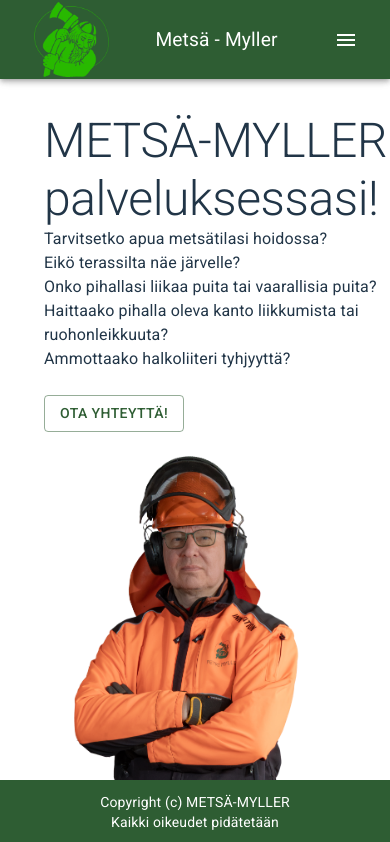
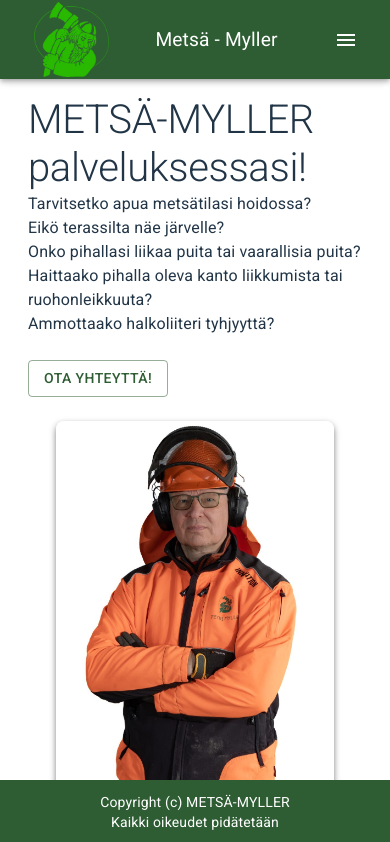
Before and after one commit to roopemyller/metsa-myller-websource, a React (Vite) app: page /#/ in a window 390 px wide. Shown: the top 842 px of the page. Built offline with nearby package versions, Linux system fonts and the light colour scheme.

Commit message:
maybe final fix to mobile ui issues...

```diff
--- a/src/components/Contact.tsx
+++ b/src/components/Contact.tsx
@@ -72,7 +72,7 @@
 
     return (
         <Box sx={{maxWidth: "850px", width: "100%"}}>
-            <Typography variant="h2" sx={{wordBreak: "break-word", fontSize: { xs: '3rem', md: '3.5rem' }}}>
+            <Typography variant="h2" sx={{wordBreak: "break-word", fontSize: { xs: '2.5rem', md: '3.5rem' }}}>
                 YHTEYDENOTTO
             </Typography>
 
--- a/src/components/Home.tsx
+++ b/src/components/Home.tsx
@@ -9,10 +9,10 @@
             direction={{ xs: "column", md: "row" }}
             spacing={3}
             alignItems="center"
-            padding={3}
+            padding={ { xs: 1, md: 4 }}
         >
-            <Box sx={{ flexGrow: 1, justifyContent: 'left'}}>
-                <Typography variant="h2" sx={{wordBreak: "break-word", fontSize: { xs: '3rem', md: '3.5rem' }}}>METSÄ-MYLLER palveluksessasi!</Typography>
+            <Box sx={{ flexGrow: 1, justifyContent: { xs: "center", md: "left" } }}>
+                <Typography variant="h2" sx={{wordBreak: "break-word", fontSize: { xs: '2.5rem', md: '3.5rem' }}}>METSÄ-MYLLER palveluksessasi!</Typography>
                 <Typography variant="body1">
                     Tarvitsetko apua metsätilasi hoidossa? <br/>
                     Eikö terassilta näe järvelle? <br/>
@@ -24,8 +24,9 @@
                 <Button variant="outlined" color="primary" component={Link} to="/yhteystiedot">Ota yhteyttä!</Button>
             </Box>
             <Box
+                display={{ xs: "none", md: "block" }}
                 component="img"
-                src="./henkilo-koko.png"
+                src={"./henkilo-koko.png"}
                 alt="Metsä-Myller henkilökuva"
                 sx={{
                     paddingRight: 15,
@@ -34,6 +35,19 @@
                     objectFit: 'contain',
                 }}
             />
+            <Box
+                display={{ xs: "block", md: "none" }}
+                component="img"
+                src={"./henkilo-1.jpg"}
+                alt="Metsä-Myller henkilökuva"
+                sx={{
+                    maxHeight: 400,
+                    width: 'auto',
+                    objectFit: 'contain',
+                    borderRadius: '8px',
+                    boxShadow: '0 3px 6px rgba(0, 0, 0, 0.5)',
+                }}
+            />
         </Stack>
     )
 }
--- a/src/components/Services.tsx
+++ b/src/components/Services.tsx
@@ -16,8 +16,8 @@
 
     return (
         <Box sx={{maxWidth: "850px", width: "100%"}}>
-            <Typography variant="h2" sx={{wordBreak: "break-word", fontSize: { xs: '3rem', md: '3.5rem' }}}>PALVELUT</Typography>
-            <Box sx={{ display: 'flex', justifyContent: 'space-between', gap: 2, alignItems: 'center', mt: 5, pb: 2 }}>
+            <Typography variant="h2" sx={{wordBreak: "break-word", fontSize: { xs: '2.5rem', md: '3.5rem' }}}>PALVELUT</Typography>
+            <Box sx={{ display: 'flex', justifyContent: 'space-between', gap: 2, alignItems: 'center', pb: 2 }}>
                 <Typography variant="body1">
                     Lue lisää alta tarjoamistamme palveluista ja hinnoistamme!
                 </Typography>
```
Also changed, not shown: public/henkilo-1.jpg.
